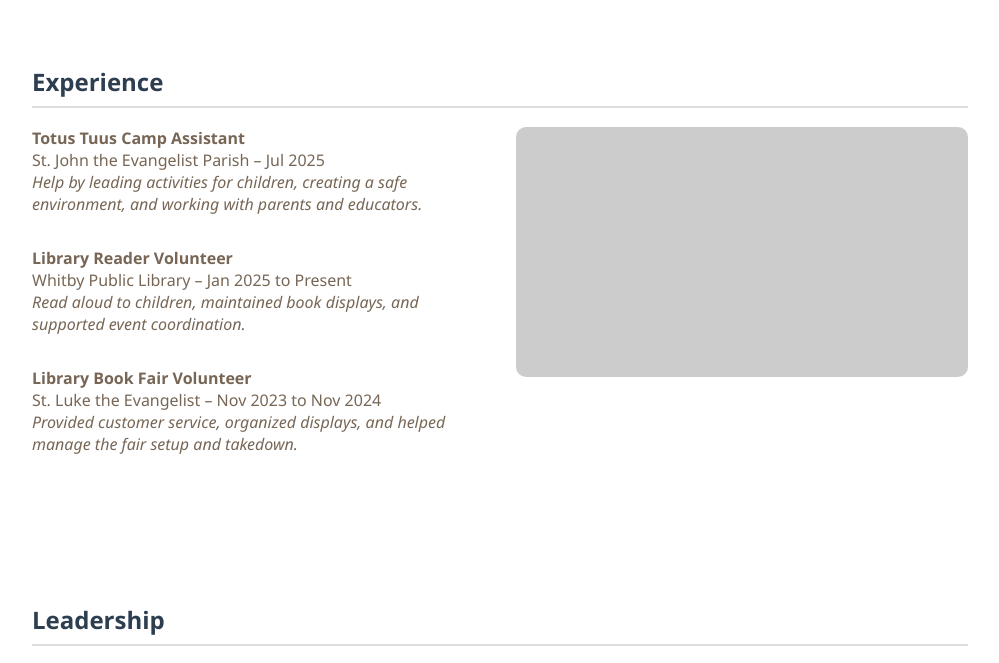
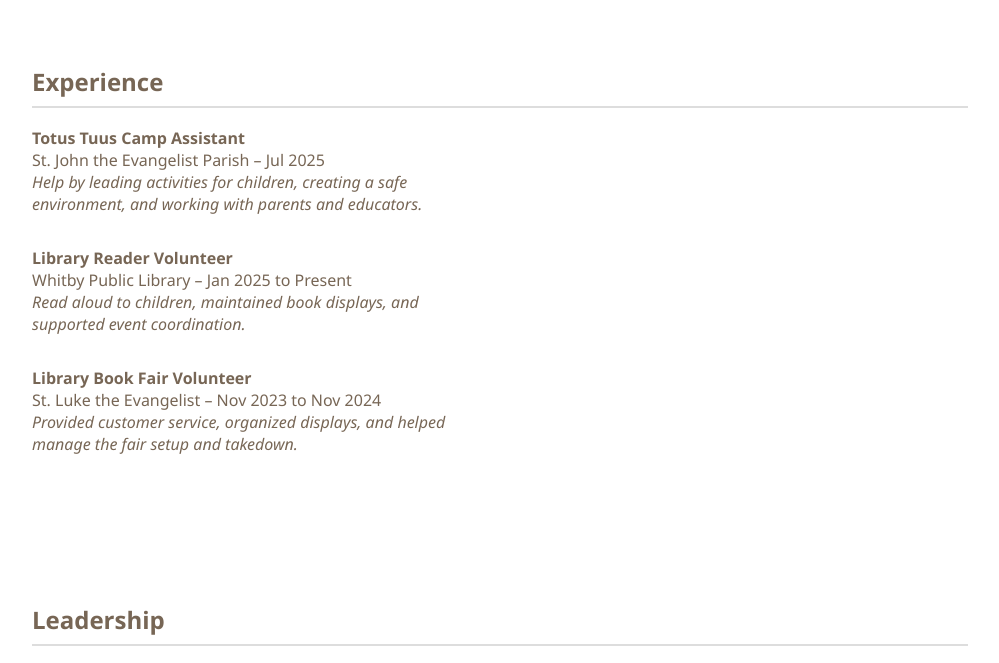
Before and after one commit to stephanie-ar/stephanie-website, a plain HTML site: page index.html in a window 1280 px wide. Shown: the part 701-1364 px from the top of the page, without its empty margins (140-1139 px from the left). Drawn offline with Linux system fonts and the light colour scheme.

Commit message:
Update index.html

```diff
--- a/index.html
+++ b/index.html
@@ -34,7 +34,7 @@
       margin: auto;
     }
     h2 {
-      color: #2c3e50;
+      color: #ffc0b;
       border-bottom: 2px solid #ddd;
       padding-bottom: 0.5rem;
     }
@@ -49,7 +49,7 @@
     .image {
       width: 100%;
       height: 250px;
-      background-color: #ccc;
+      background-color: #ffc0b;
       background-size: cover;
       background-position: center;
       border-radius: 10px;
```
